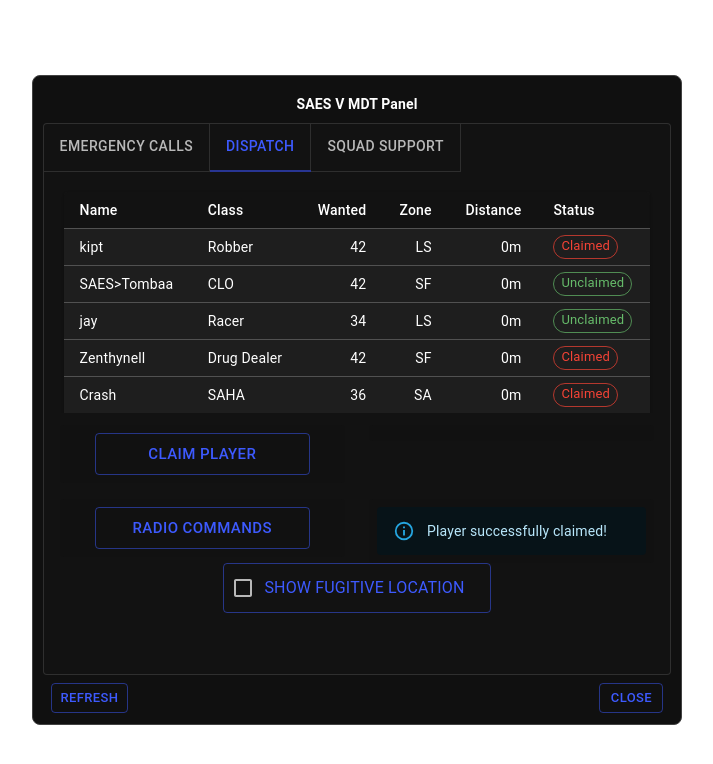
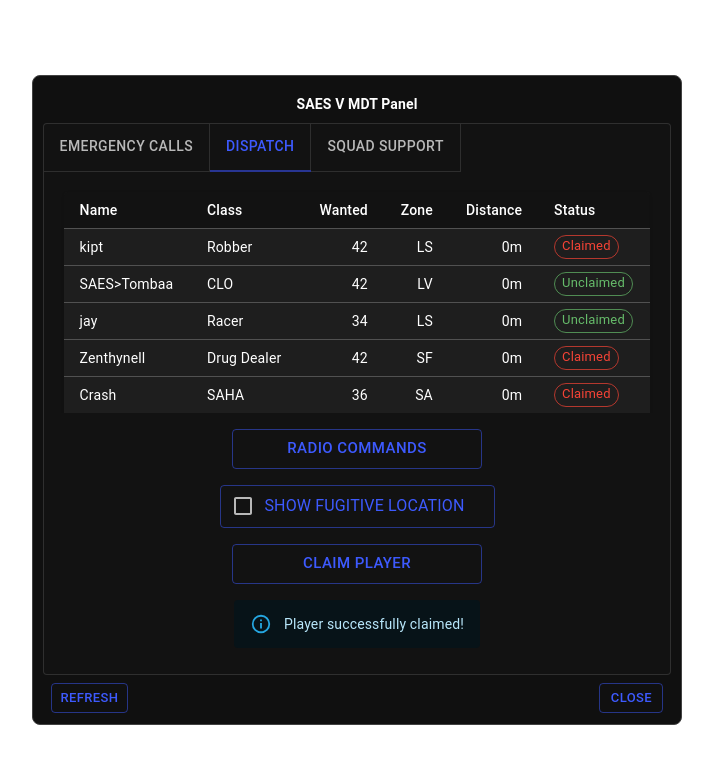
Before and after one commit to vtonu/mdt_panel, a React (Create React App) app: page / in a window 1280 px wide. Both pictures are taken after a click on the tab "DISPATCH". Shown: the top 764 px of the page, without its empty margins (283-996 px from the left). Built offline with nearby package versions, Linux system fonts and the light colour scheme.

Commit message:
Fixed the buttons inside dispatch tab.

```diff
--- a/src/components/4gridButtons.js
+++ b/src/components/4gridButtons.js
@@ -1,6 +1,5 @@
 import * as React from 'react';
 import styled from '@mui/system/styled';
-import Grid from '@mui/system/Unstable_Grid';
 import Box from '@mui/system/Box';
 import Button from '@mui/material/Button';
 import Alert from '@mui/material/Alert';
@@ -18,34 +17,37 @@ const Item = styled('div')(({ theme }) => ({
 
 export default function RowAndColumnSpacing() {
   return (
-    <Box sx={{ width: '100%', mt: 1.5 }}>
-      <Grid container rowSpacing={2} columnSpacing={{ xs: 1, sm: 2, md: 3 }}>
-        <Grid xs={6}>
-          <Item sx={{ backgroundColor: '#111111', border: 0 }}>
-            <Button variant="outlined" size="large" sx={{ width: '215px' }}>
-              CLAIM PLAYER
-            </Button>
-          </Item>
-        </Grid>
-        <Grid xs={6}>
-          <Item sx={{ backgroundColor: '#111111', border: 0 }}></Item>
-        </Grid>
-        <Grid xs={6}>
-          <Item sx={{ backgroundColor: '#111111', border: 0 }}>
-            <Button variant="outlined" size="large" sx={{ width: '215px' }}>
-              RADIO COMMANDS
-            </Button>
-          </Item>
-        </Grid>
-        <Grid xs={6}>
-          <Item sx={{ backgroundColor: '#111111', border: 0 }}>
-            <Alert severity="info"> Player successfully claimed! </Alert>
-          </Item>
-        </Grid>
-      </Grid>
+    <Box
+      sx={{
+        pt: 2,
+        display: 'flex',
+        justifyContent: 'center',
+        alignItems: 'center',
+        flexDirection: 'column',
+        gap: 2,
+      }}>
+      <Button variant="outlined" size="large" sx={{ height: '40px', width: '250px' }}>
+        RADIO COMMANDS
+      </Button>
       <Button variant="outlined" size="small">
-        <FormControlLabel control={<Checkbox />} label="Show fugitive location" />
+        <FormControlLabel
+          control={<Checkbox />}
+          label="Show fugitive location"
+          sx={{
+            height: '35px',
+            width: '250px',
+            display: 'flex',
+            alignItems: 'center',
+            justifyContent: 'center',
+          }}
+        />
       </Button>
+
+      <Button variant="outlined" size="large" sx={{ height: '40px', width: '250px' }}>
+        CLAIM PLAYER
+      </Button>
+
+      <Alert severity="info"> Player successfully claimed! </Alert>
     </Box>
   );
 }
--- a/src/components/stickyTableID.js
+++ b/src/components/stickyTableID.js
@@ -10,13 +10,13 @@ import Chip from '@mui/material/Chip';
 
 const columns = [
   { id: 'name', label: 'Name', minWidth: 10 },
-  { id: 'code', label: 'Class', minWidth: 10 },
+  { id: 'code', label: 'Class', minWidth: 110 },
   {
-    id: 'population',
+    id: 'wantedLevel',
     label: 'Wanted',
     minWidth: 10,
     align: 'right',
-    format: (value) => value.toLocaleString('en-US'),
+    sortable: true,
   },
   {
     id: 'size',
@@ -35,20 +35,21 @@ const columns = [
   { id: 'status', label: 'Status', minWidth: 10 },
 ];
 
-function createData(name, code, population, size, status) {
+function createData(name, code, wantedLevel, size, status) {
   const density = '0m';
-  return { name, code, population, size, density, status };
+  return { name, code, wantedLevel, size, density, status };
 }
 
 const rows = [
   createData('kipt', 'Robber', 42, 'LS', 'Claimed'),
-  createData('SAES>Tombaa', 'CLO', 42, 'SF', 'Unclaimed'),
+  createData('SAES>Tombaa', 'CLO', 42, 'LV', 'Unclaimed'),
   createData('jay', 'Racer', 34, 'LS', 'Unclaimed'),
   createData('Zenthynell', 'Drug Dealer', 42, 'SF', 'Claimed'),
   createData('Crash', 'SAHA', 36, 'SA', 'Claimed'),
   createData('SAES>Tilong', 'ZIP', 5, 'SA', 'Claimed'),
-  createData('SAES>Rennie', 'CLO', 42, 'LV', 'Unclaimed'),
-  createData('SAES>Rennie', 'CLO', 42, 'LV', 'Unclaimed'),
+  createData('SAES>Rennie', 'Drug Dealer', 42, 'LV', 'Unclaimed'),
+  createData('Franklin', 'Robber', 42, 'LV', 'Claimed'),
+  createData('Michael', 'Drug Dealer', 3, 'SF', 'Claimed'),
 ];
 
 export default function StickyHeadTable() {
--- a/src/components/verticalTabs.js
+++ b/src/components/verticalTabs.js
@@ -87,7 +87,7 @@ export default function VerticalTabs() {
       </TabPanel>
       <TabPanel value={value} index={1}>
         <Box>
-          <Box sx={{ p: 0.5, height: 225, overflow: 'hidden' }}>
+          <Box sx={{ p: 0.5, height: 225, overflow: 'auto' }}>
             <StickyHeadTable></StickyHeadTable>
           </Box>
           {/* <Box sx={{ display: 'flexbox' }}></Box> */}
```
